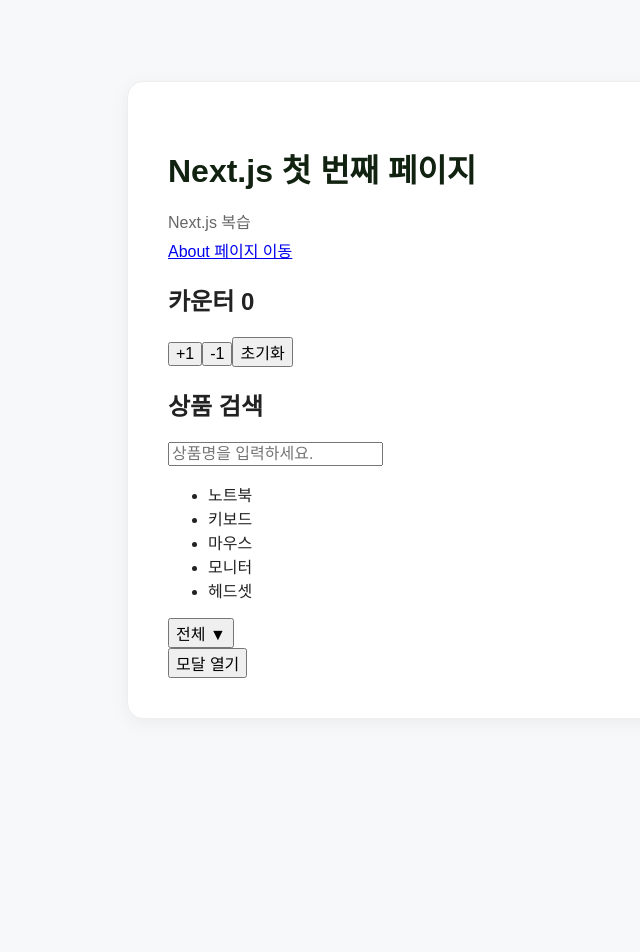
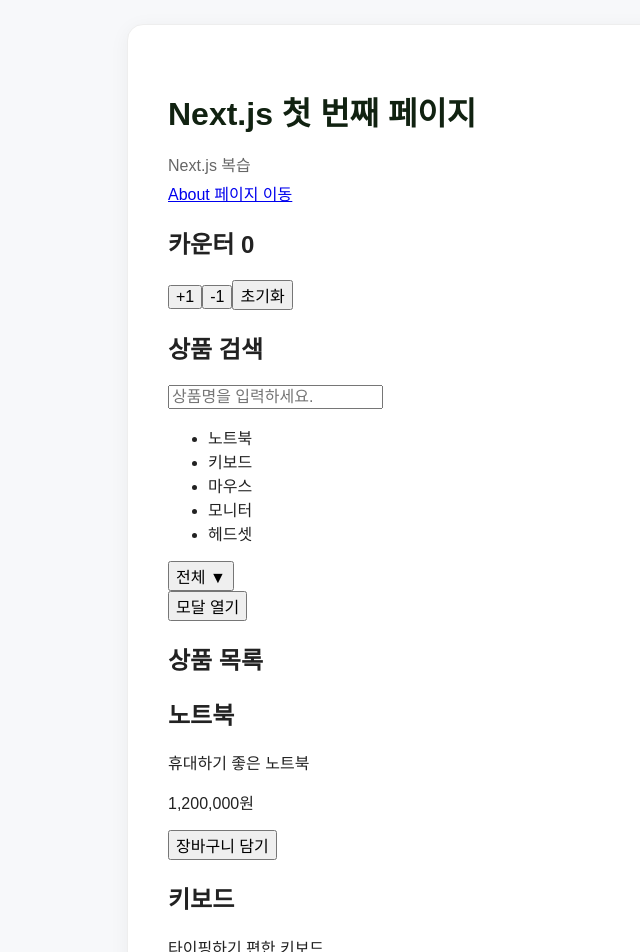
Before and after one commit to dang-96/react-next-practice, a Next.js app: page / in a window 1280 px wide. Shown: the top 952 px of the page, without its empty margins (213-853 px from the left). Before the commit the page ends 800 px from the top, so only its background shows below. Built offline with nearby package versions, Linux system fonts and the light colour scheme.

Commit message:
상품 카드

```diff
--- a/src/app/page.tsx
+++ b/src/app/page.tsx
@@ -5,6 +5,7 @@
 import Description from "@/components/main/Description";
 import Title from "@/components/main/Title";
 import Modal from "@/components/Modal";
+import ProductList from "@/components/ProductList";
 import Search from "@/components/Search";
 import Link from "next/link";
 import { useState } from "react";
@@ -37,6 +38,7 @@
             }}
           />
         )}
+        <ProductList />
       </section>
     </main>
   );
--- /dev/null
+++ b/src/components/ProductCard.tsx
@@ -0,0 +1,20 @@
+type ProductCardProps = {
+  name: string;
+  price: number;
+  description: string;
+};
+
+export default function ProductCard({
+  name,
+  price,
+  description,
+}: ProductCardProps) {
+  return (
+    <article>
+      <h2>{name}</h2>
+      <p>{description}</p>
+      <p>{price.toLocaleString()}원</p>
+      <button type="button">장바구니 담기</button>
+    </article>
+  );
+}
--- /dev/null
+++ b/src/components/ProductList.tsx
@@ -0,0 +1,40 @@
+import ProductCard from "./ProductCard";
+
+const products = [
+  {
+    id: 1,
+    name: "노트북",
+    price: 1200000,
+    description: "휴대하기 좋은 노트북",
+  },
+  {
+    id: 2,
+    name: "키보드",
+    price: 80000,
+    description: "타이핑하기 편한 키보드",
+  },
+  {
+    id: 3,
+    name: "마우스",
+    price: 40000,
+    description: "가볍고 편리한 마우스",
+  },
+];
+
+export default function ProductList() {
+  return (
+    <div>
+      <h1>상품 목록</h1>
+      {products.map((product) => {
+        return (
+          <ProductCard
+            key={product.id}
+            name={product.name}
+            price={product.price}
+            description={product.description}
+          />
+        );
+      })}
+    </div>
+  );
+}
```
